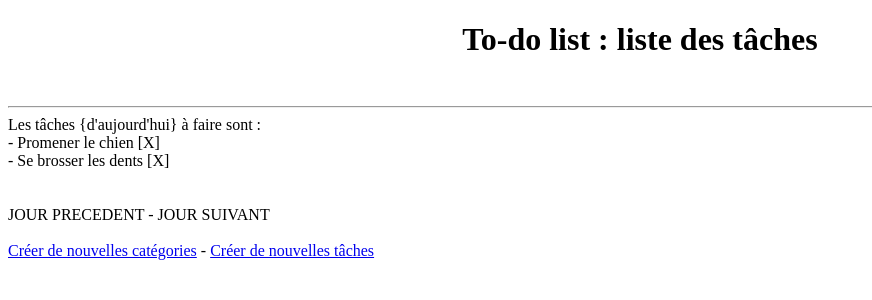
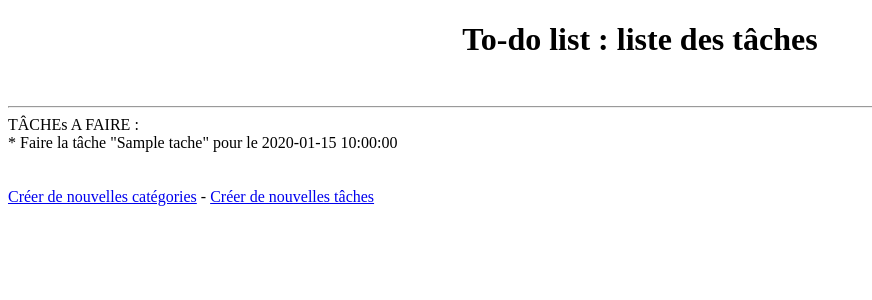
Before and after one commit to cedwics10/Tasker, a PHP site: page / in a window 1280 px wide. Shown: the top 300 px of the page, without its empty margins (0-872 px from the left). Run offline with PHP 8.4, Linux system fonts and the light colour scheme; tables that the repository leaves empty hold one stand-in row (values such as "Sample post").

Commit message:
Print tasks on index page.

```diff
--- /dev/null
+++ b/includes/include_index.php
@@ -0,0 +1,17 @@
+<?php
+function taches_date($pdo, $jour_en_p = 0)
+{
+	$sql_q = 'SELECT nom_tache, `date` FROM taches';
+
+    $sth = $pdo->prepare($sql_q);
+	$sth->execute(); // [$id_cat]
+
+	$categories = $sth->fetchAll();
+
+    $desc_taches = '';
+	foreach ($categories as $row) {
+		$desc_taches .= '* Faire la tâche "' . $row['nom_tache'].'" pour le ' . $row['date'] . '<br />';
+	}
+    return $desc_taches;
+}
+?>
--- a/index.php
+++ b/index.php
@@ -1,13 +1,15 @@
 <?php
+require_once('includes/base.php');
+require_once('includes/include_index.php');
 require_once('includes/head.html');
 ?>
 <h1 style="text-align:center;">To-do list : liste des tâches</h1></br>
 <hr />
-Les tâches {d'aujourd'hui} à faire sont :</br>
-- Promener le chien [X]</br>
-- Se brosser les dents [X]</br>
-</br><br />
-JOUR PRECEDENT - JOUR SUIVANT</br></br>
+TÂCHEs A FAIRE :</br>
+<?php
+echo taches_date($pdo);
+?>
+</br></br>
 <a href="categories.php"> Créer de nouvelles catégories</a> - <a href="taches.php"> Créer de nouvelles tâches</a>
 <?php
 require_once('includes/footer.html');
```
